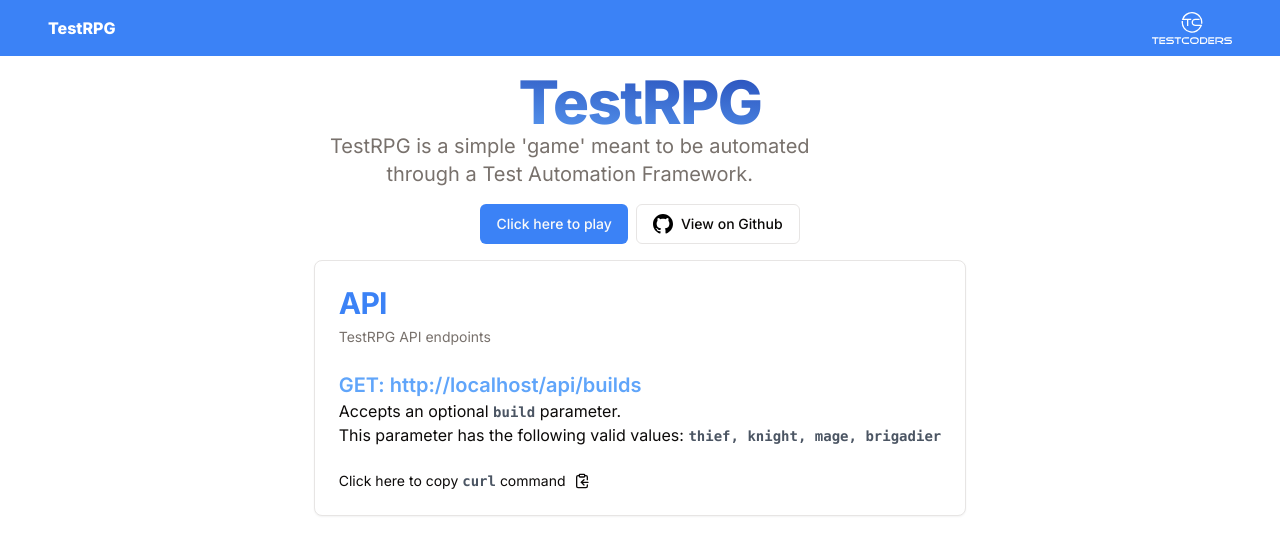
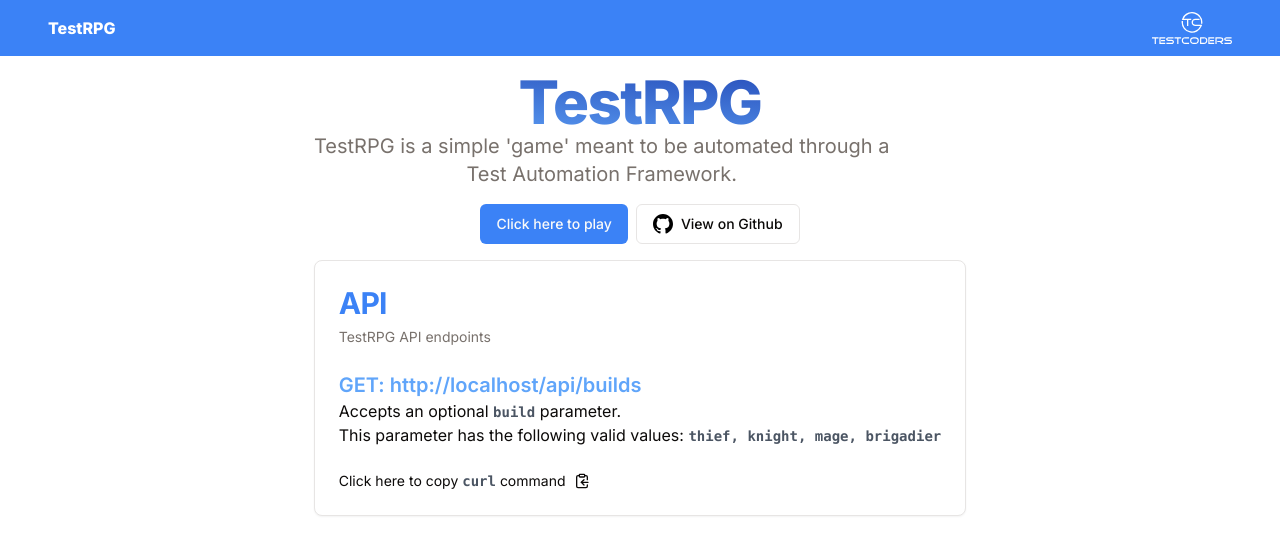
Before and after one commit to smartbartdev/testrpg, a Next.js app: page / in a window 1280 px wide. Shown: the top 554 px of the page. Built offline with nearby package versions, Linux system fonts and the light colour scheme.

Commit message:
chore: increase max width of intro

```diff
--- a/src/app/page.tsx
+++ b/src/app/page.tsx
@@ -5,12 +5,11 @@ import {cn} from "@/lib/utils";
 
 export default function Home() {
     return (
-        <div className={"text-center space-y-4"}>
-            <section data-testid={"hero"} >
+        <div className={"space-y-4"}>
+            <section data-testid={"hero"} className={"text-center"}>
                 <h1 className={"text-3xl md:text-5xl lg:text-6xl tracking-tight font-extrabold bg-gradient-to-tr from-blue-400 to-blue-800 bg-clip-text text-transparent"}>TestRPG</h1>
-                <h2 className={"text-xl text-muted-foreground max-w-lg"}>
-                    TestRPG is a simple &apos;game&apos; meant to be automated
-                    through a Test Automation Framework.
+                <h2 className={"text-xl text-muted-foreground max-w-xl"}>
+                    TestRPG is a simple &apos;game&apos; meant to be automated through a Test Automation Framework.
                 </h2>
             </section>
             <section data-testid={"links"} className={"flex items-center justify-center space-x-2"}>
```
